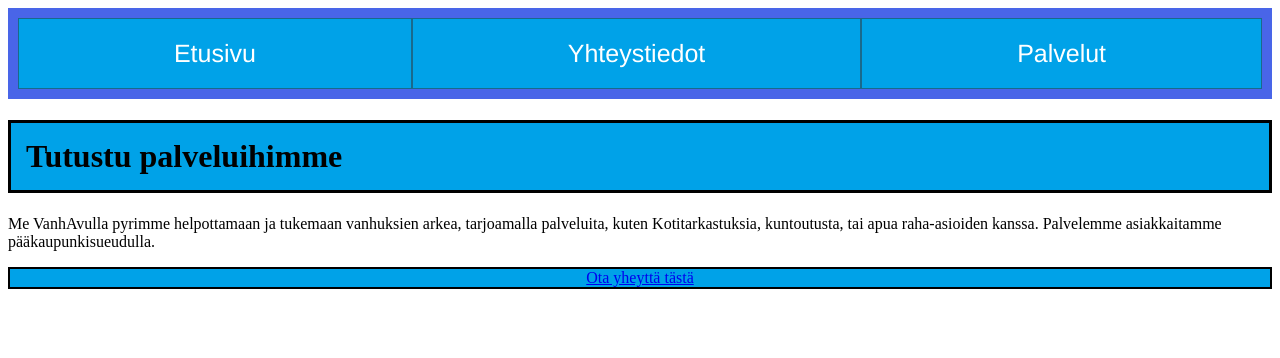
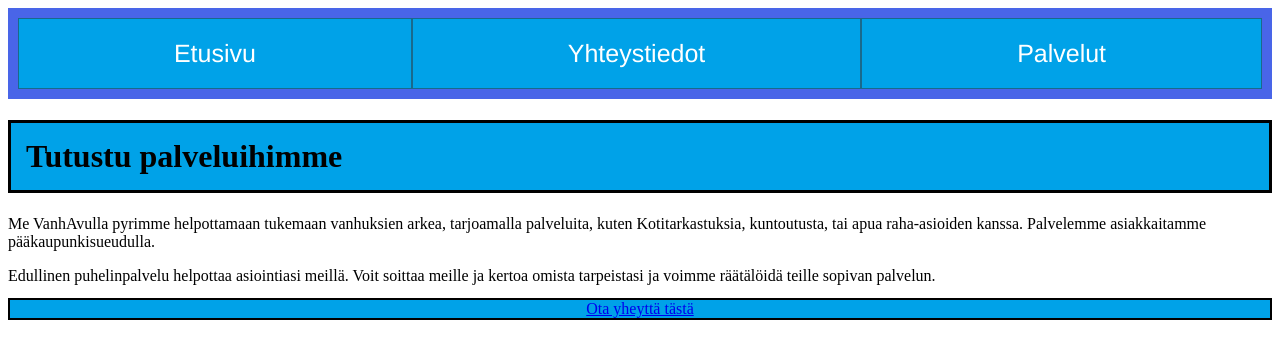
Before and after one commit to VilleEkinen/VilleEkinen.github.io, a plain HTML site: page palvelut.html in a window 1280 px wide. Drawn offline with Linux system fonts and the light colour scheme.

Commit message:
palvelut sisältö

```diff
--- a/palvelut.html
+++ b/palvelut.html
@@ -31,7 +31,8 @@
     </style>
 
 <h1>Tutustu palveluihimme</h1>
-<p>Me VanhAvulla pyrimme helpottamaan ja tukemaan vanhuksien arkea, tarjoamalla palveluita, kuten Kotitarkastuksia, kuntoutusta, tai apua raha-asioiden kanssa. Palvelemme asiakkaitamme pääkaupunkisueudulla.</p>
+<p>Me VanhAvulla pyrimme helpottamaan tukemaan vanhuksien arkea, tarjoamalla palveluita, kuten Kotitarkastuksia, kuntoutusta, tai apua raha-asioiden kanssa. Palvelemme asiakkaitamme pääkaupunkisueudulla.</p>
+Edullinen puhelinpalvelu helpottaa asiointiasi meillä. Voit soittaa meille ja kertoa omista tarpeistasi ja voimme räätälöidä teille sopivan palvelun.
 <pre></pre>
 <footer>
 <a href="yhteystiedot.html">Ota yheyttä tästä</a>
```
